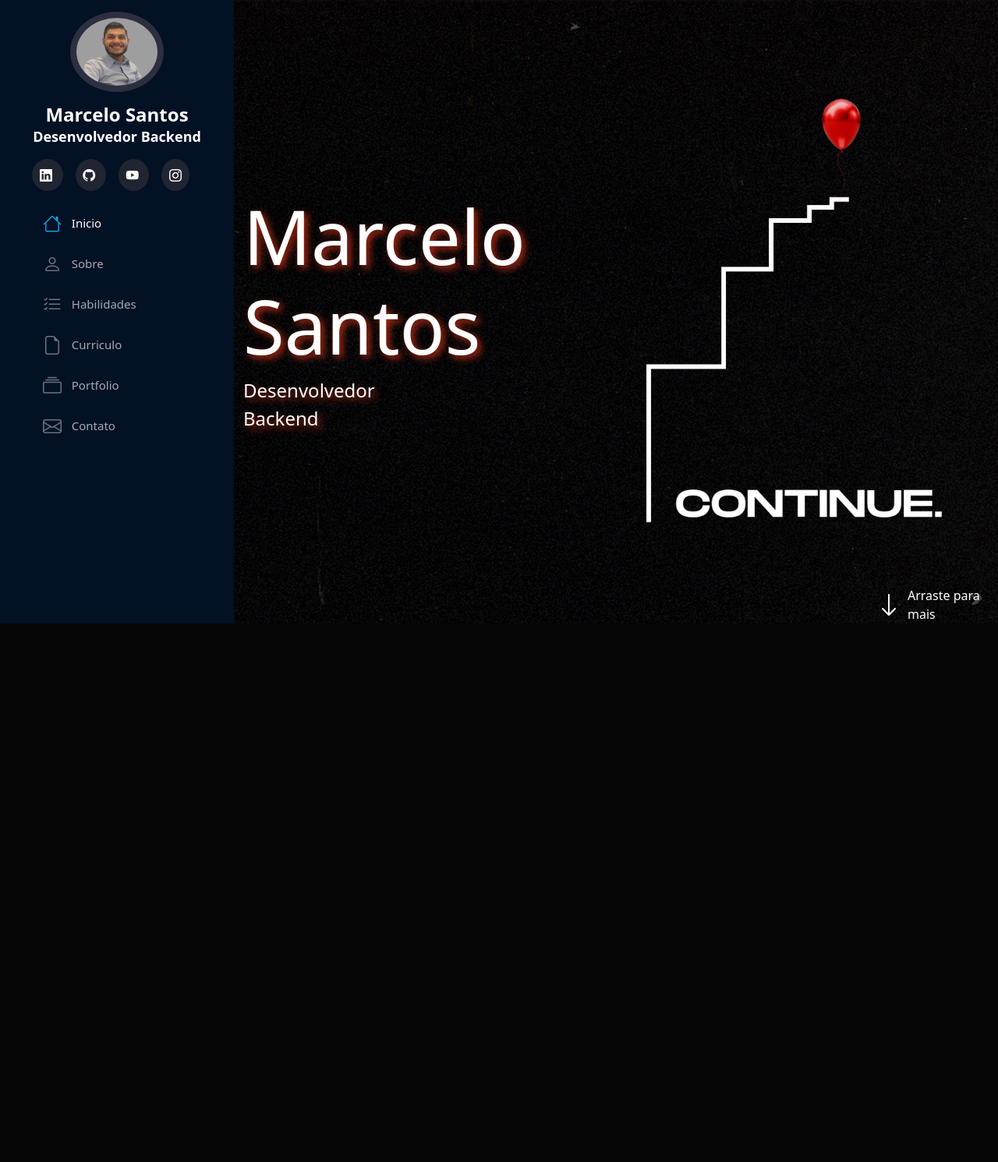
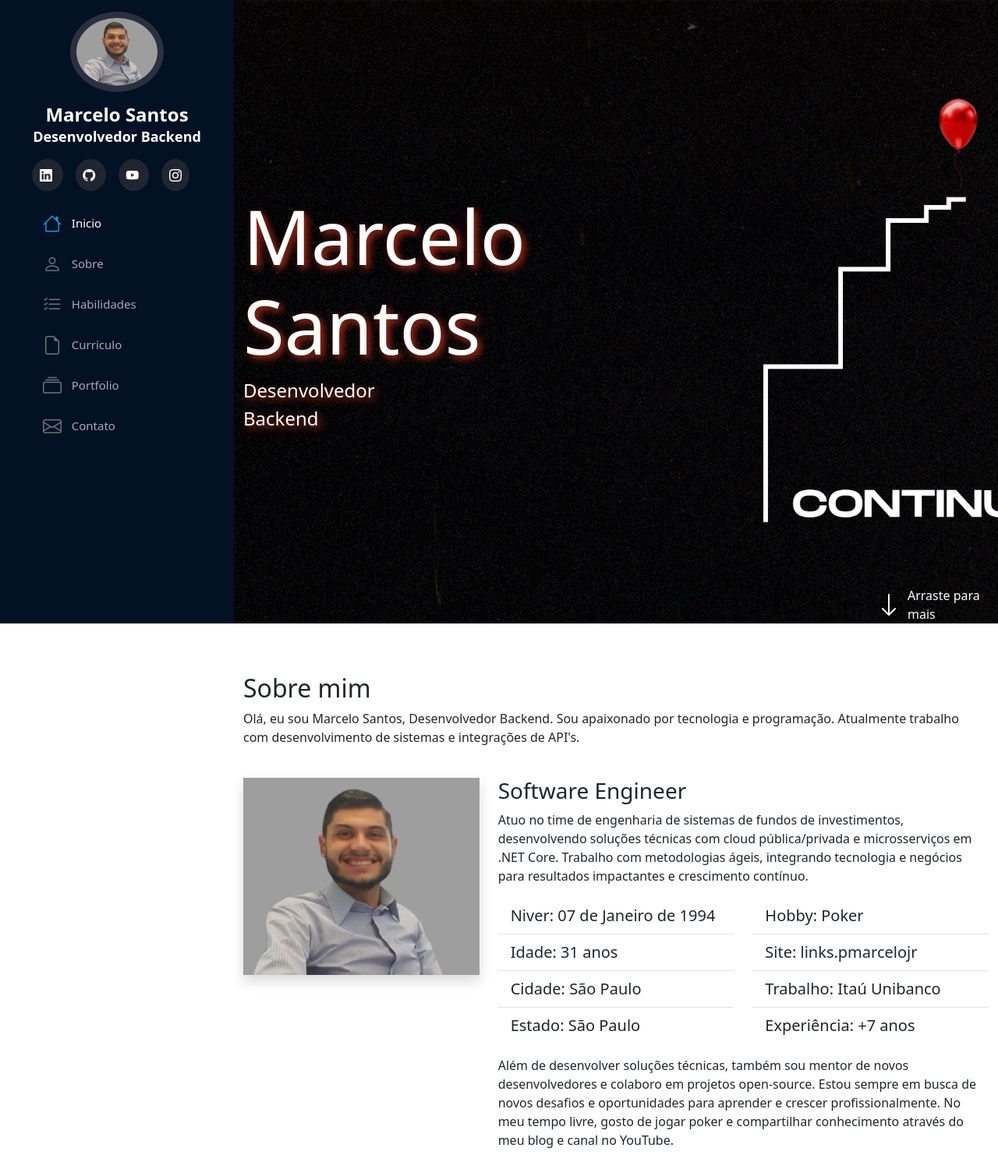
Before and after one commit to pmarcelojr/Portfolio, a Flask app: page / in a window 1280 px wide. Shown: the whole page at 78% size. Before the commit the page ends 800 px from the top, so only its background shows below. Run offline with Flask 3, Linux system fonts and the light colour scheme; some libraries are stand-ins or nearby versions.

Commit message:
feat: enhance scrollbar styles and add 'About Me' section to homepage

```diff
--- a/static/css/style.css
+++ b/static/css/style.css
@@ -174,3 +174,15 @@ i.menu-mobile {
         margin-left: 0;
     }
 }
+
+*::-webkit-scrollbar {
+    width: 10px;
+}
+*::-webkit-scrollbar-track {
+    width: 12px;
+    box-shadow: inset 0 0 .3rem #00000050;
+    background-color: #fff;
+}
+*::-webkit-scrollbar-thumb {
+    background-color: #252c90;
+}
--- a/templates/index.html
+++ b/templates/index.html
@@ -38,10 +38,10 @@
         <nav id="navbar" class="nav-menu">
             <ul class="nav flex-column">
                 <li class="nav-item">
-                  <a class="nav-link active" aria-current="page" href="#"><i class="bi bi-house"></i> Inicio</a>
+                  <a class="nav-link active" aria-current="page" href="#home"><i class="bi bi-house"></i> Inicio</a>
                 </li>
                 <li class="nav-item">
-                  <a class="nav-link" href="#"><i class="bi bi-person"></i> Sobre</a>
+                  <a class="nav-link" href="#about"><i class="bi bi-person"></i> Sobre</a>
                 </li>
                 <li class="nav-item">
                   <a class="nav-link" href="#"><i class="bi bi-list-check"></i> Habilidades</a>
@@ -69,10 +69,68 @@
             <div class="col-md-7 d-flex justify-content-end align-items-end">
                 <div id="arraste" class="d-flex align-items-center">
                     <i class="bi bi-arrow-down text-white pe-2 fs-2" aria-hidden="true"></i>
-                    <a href="">Arraste para mais</a>
+                    <a href="#about">Arraste para mais</a>
                 </div>
             </div>
         </section>
+
+        <section id="about">
+            <div class="container mt-5">
+                <div class="row w-100">
+                    <div class="col-md-12" data-anime="down">
+                        <h2 class="pt-3">Sobre mim</h2>
+                        <p>
+                            Olá, eu sou Marcelo Santos, Desenvolvedor Backend. Sou apaixonado por tecnologia e programação. Atualmente trabalho com desenvolvimento de sistemas e integrações de API's.
+                        </p>
+                    </div>
+                </div>
+
+                <div class="row mt-4">
+                    <div class="col-md-4">
+                        <img src="../static/img/perfil.png" alt="Foto do Marcelo Santos" class="img-fluid shadow" data-anime="left">
+                    </div>
+                    <div class="col-md-8">
+                        <h3>Software Engineer</h3>
+                        <p>
+                            Atuo no time de engenharia de sistemas de fundos de investimentos, desenvolvendo soluções técnicas com cloud pública/privada e microsserviços em .NET Core. Trabalho com metodologias ágeis, integrando tecnologia e negócios para resultados impactantes e crescimento contínuo.
+                        </p>
+                        <!-- <a href="#" class="btn btn-primary">Download CV</a> -->
+                        <div class="row mt-3 mb-3">
+                        <div class="col-md-6">
+                            <ul class="list-group list-group-flush fs-5">
+                                <li class="list-group-item">
+                                    Niver: <span class="fw-lighter">07 de Janeiro de 1994</span>
+                                </li>
+                                <li class="list-group-item">
+                                    Idade: <span class="fw-lighter">31 anos</span>
+                                </li>
+                                <li class="list-group-item">
+                                    Cidade: <span class="fw-lighter">São Paulo</span>
+                                </li>
+                                <li class="list-group-item">
+                                    Estado: <span class="fw-lighter">São Paulo</span>
+                                </li>
+
+                            </ul>
+                        </div>
+                        <div class="col-md-6">
+                            <ul class="list-group list-group-flush fs-5">
+                                <li class="list-group-item">Hobby: <span class="fw-lighter">Poker</span></li>
+                                <li class="list-group-item">Site: <a href="https://linktr.ee/pmarcelojr" target="_blank"
+                                        class="fw-lighter text-decoration-none link-dark">links.pmarcelojr</a></li>
+                                <li class="list-group-item">Trabalho: <a href="https://blueedtech.com.br/"
+                                        target="_blank" class="fw-lighter text-decoration-none link-dark">Itaú Unibanco</a></li>
+                                <li class="list-group-item">Experiência: <span class="fw-lighter"> +7 anos</span></li>
+                            </ul>
+                        </div>
+                        </div>
+                        <p>Além de desenvolver soluções técnicas, também sou mentor de novos desenvolvedores e colaboro em projetos open-source. Estou sempre em busca de novos desafios e oportunidades para aprender e crescer profissionalmente. No meu tempo livre, gosto de jogar poker e compartilhar conhecimento através do meu blog e canal no YouTube.</p>
+                    </div>
+                </div>
+            </div>
+        </section>
+
+
     </main>
 
     <script src="../static/bootstrap/js/bootstrap.bundle.min.js"></script>
```
